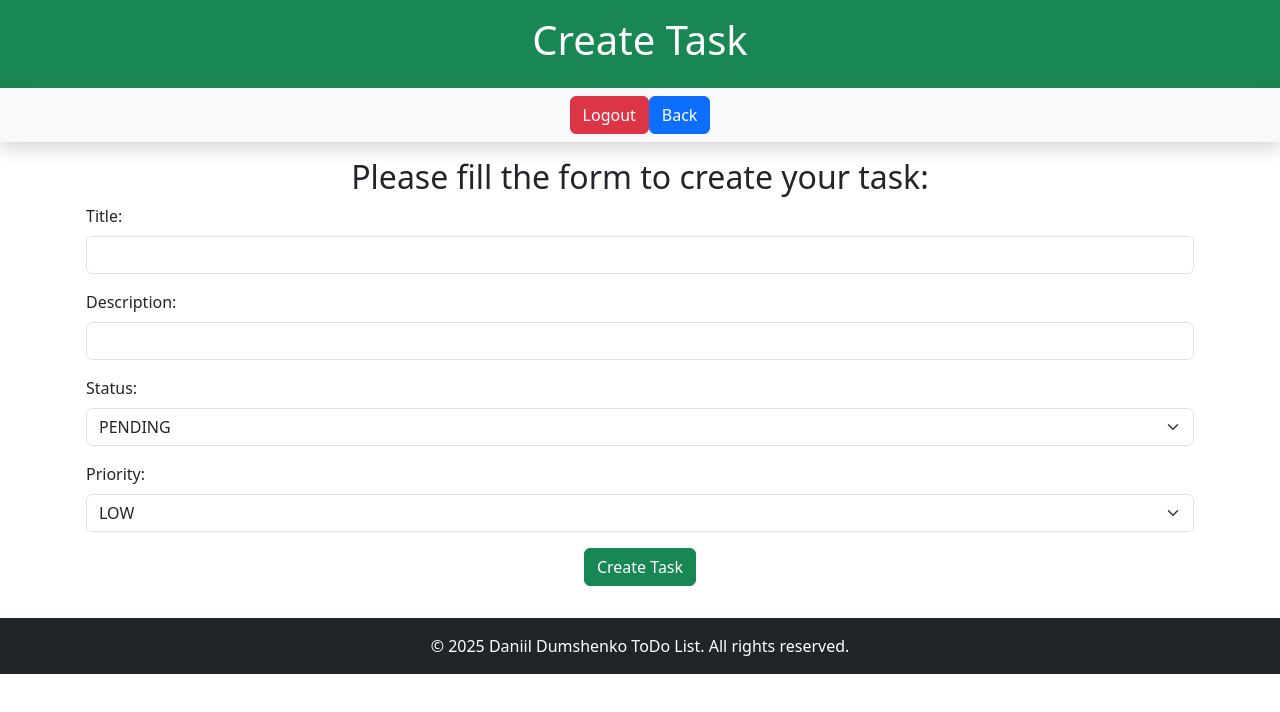
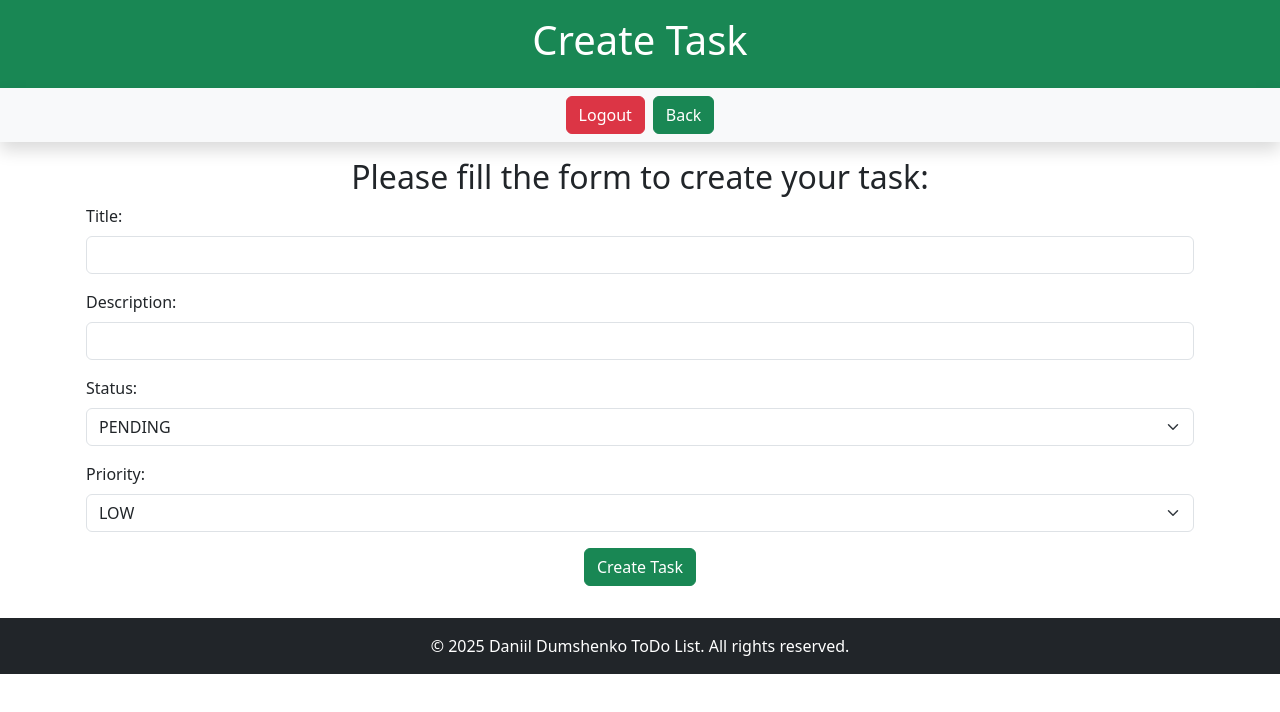
Before and after one commit to LastStap/ToDoListF, a plain HTML site: page pages/create-task.html in a window 1280 px wide. Drawn offline with nearby package versions, Linux system fonts and the light colour scheme.

Commit message:
added feature

```diff
--- a/pages/create-task.html
+++ b/pages/create-task.html
@@ -14,9 +14,9 @@
 </header>
 
 <nav class="navbar bg-light shadow justify-content-center">
-    <button id="logoutButton" class="btn btn-danger">Logout</button>
+    <button id="logoutButton" class="btn btn-danger mx-1">Logout</button>
     <a href="tasks.html">
-        <button id="backButton" class="btn btn-primary">Back</button>
+        <button id="backButton" class="btn btn-success mx-1">Back</button>
     </a>
 </nav>
 
```
